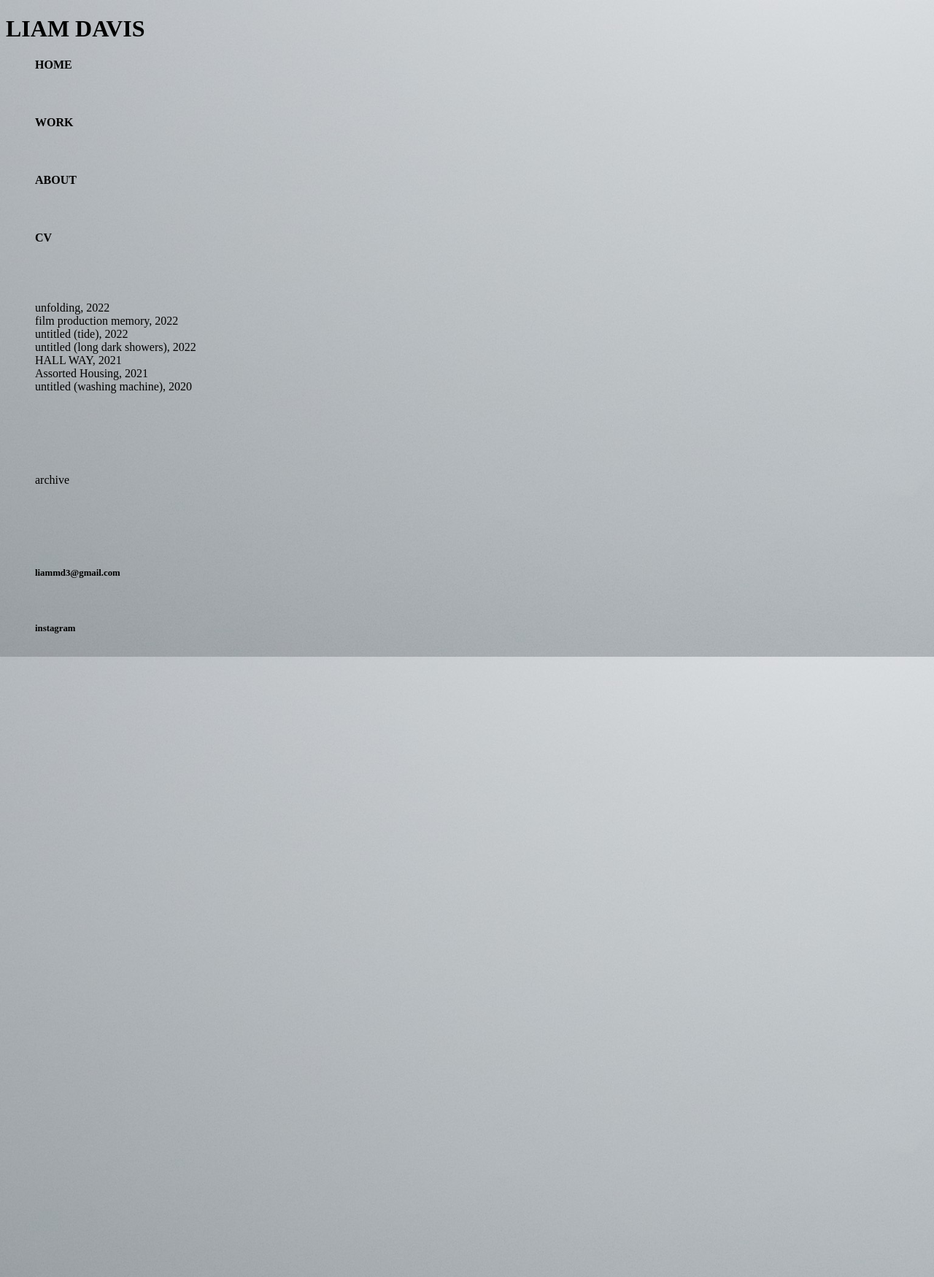
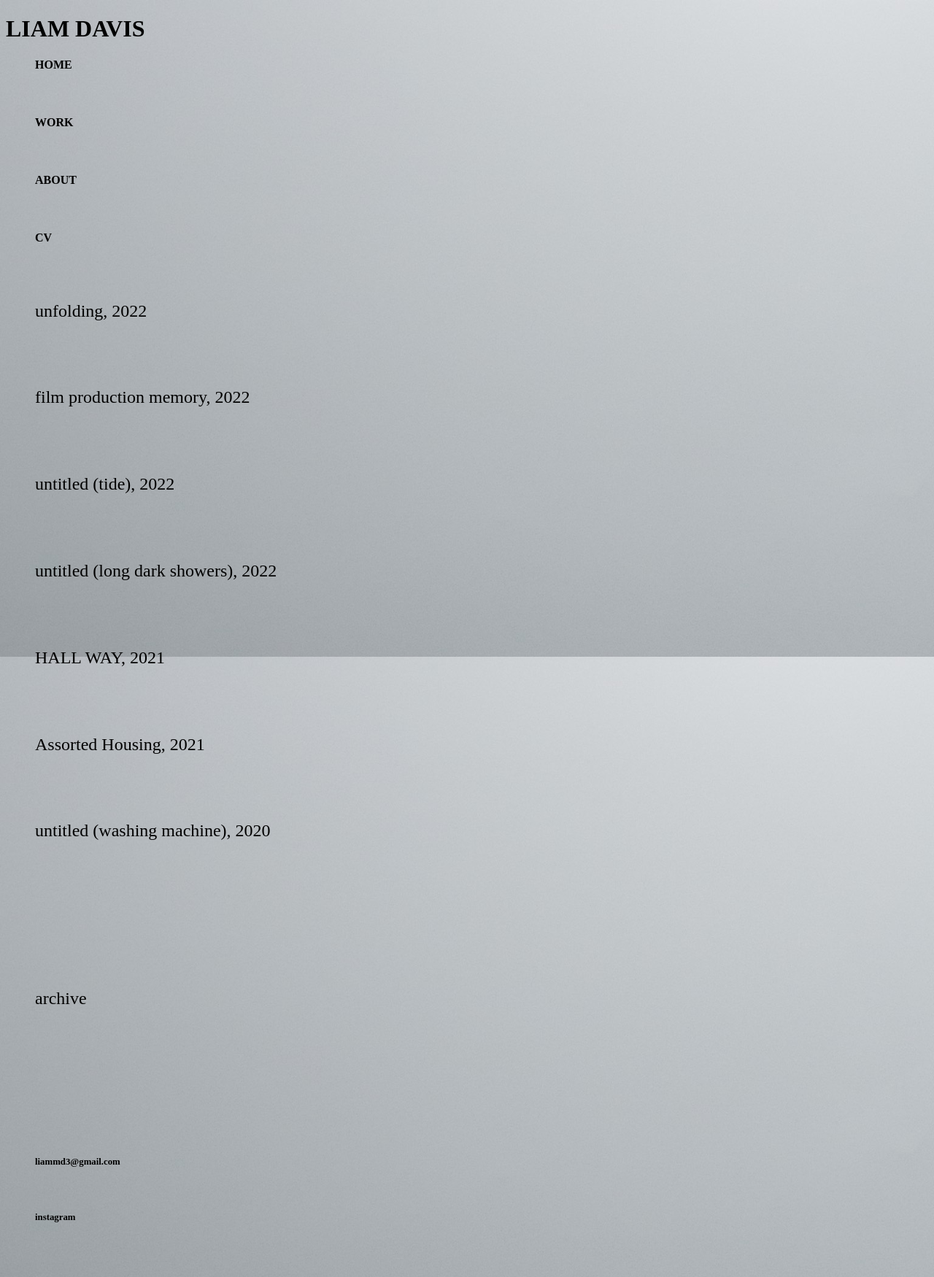
Before and after one commit to liammdavis/liammdavis.github.io, a Jekyll site: the page built from work/index.html, in a window 1280 px wide. Shown: the whole page at 73% size. Built offline with Jekyll 4.4.1, drawn with Linux system fonts in a browser that asks for light colours.

Commit message:
Update main.css

```diff
--- a/css/main.css
+++ b/css/main.css
@@ -45,6 +45,13 @@
     font-size: .8em;
 }
 
+.piece li, .other li {
+    padding-bottom: 7.5%;
+    margin-left: 0%;
+    list-style: none;
+    font-size: 1.5em;
+}
+
 
 
 .about {
```
